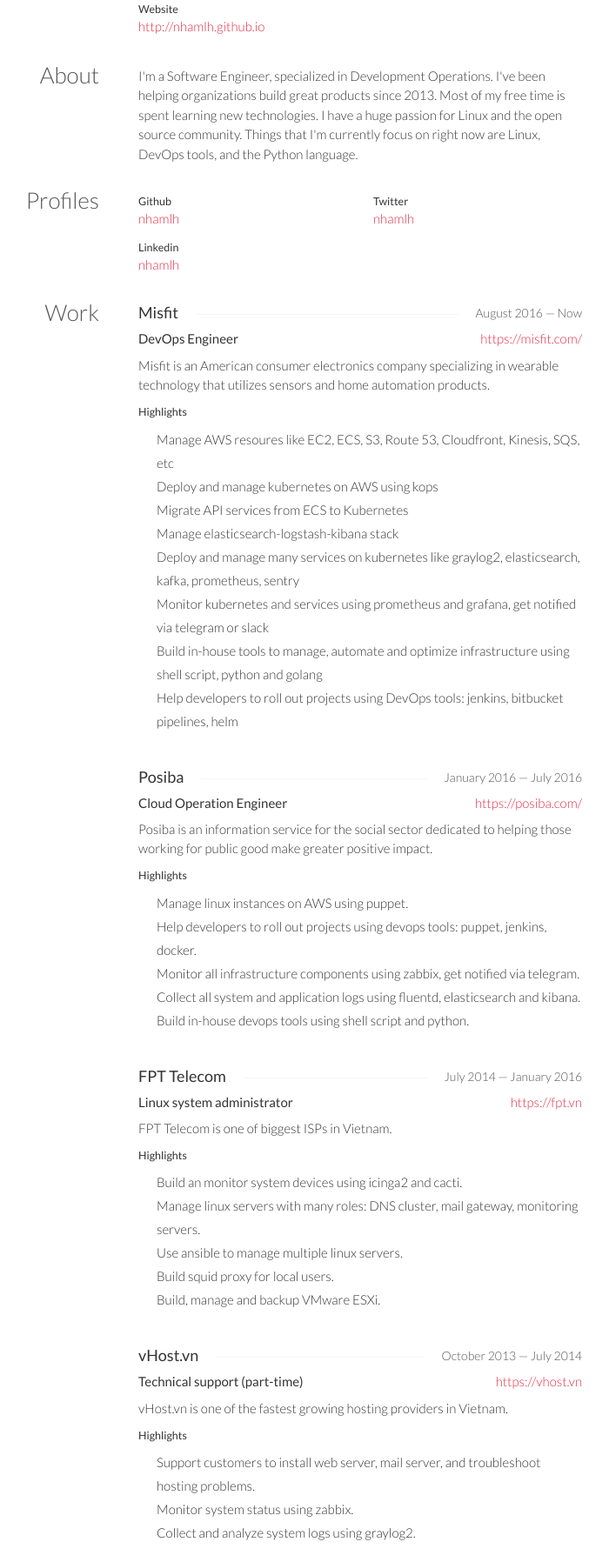
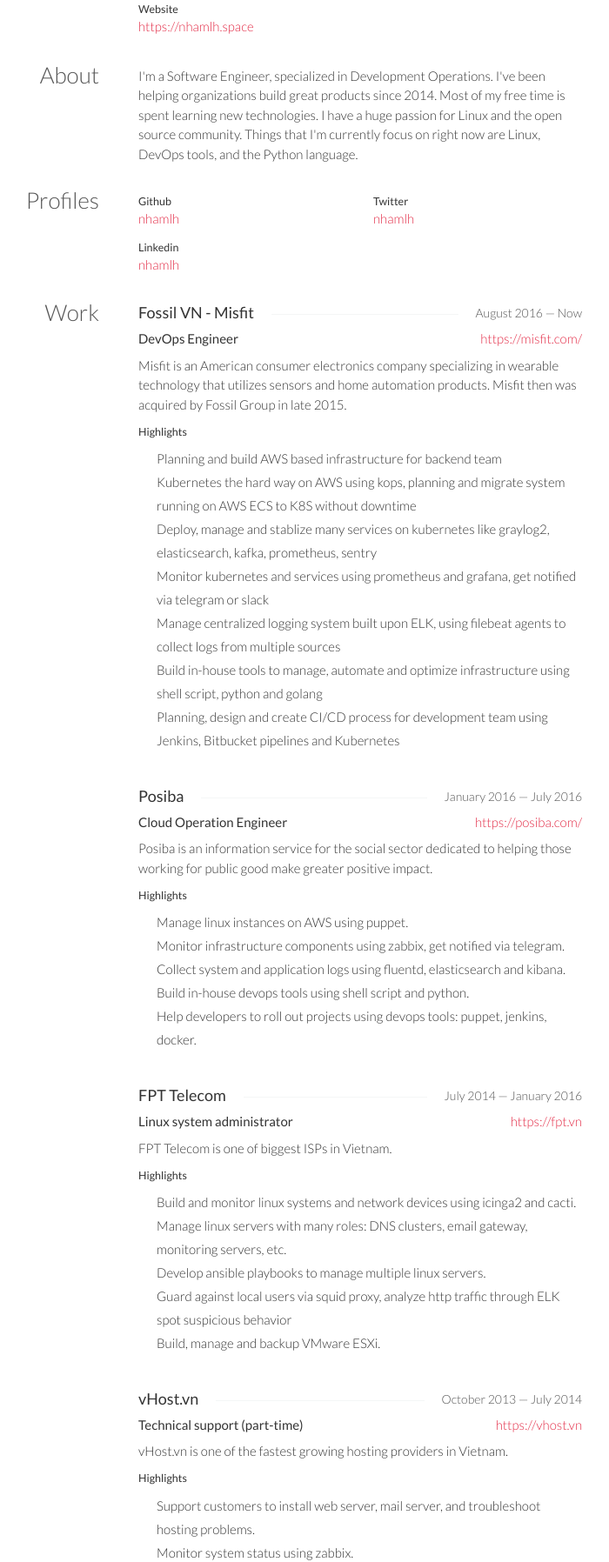
Before and after one commit to nhamlh/cv, a plain HTML site: page index.html in a window 1280 px wide. Shown: the part 241-2037 px from the top of the page at 87% size, without its empty margins (316-1016 px from the left). Drawn offline with nearby package versions, Linux system fonts and the light colour scheme; some icons are missing.

Commit message:
Deploy nhamlh/cv to github.com/nhamlh/cv.git:gh-pages

```diff
--- a/index.html
+++ b/index.html
@@ -397,7 +397,7 @@
         <div class="col-sm-6">
           <strong>Website</strong>
           <div>
-            <a target="_blank" href="http://nhamlh.github.io">http://nhamlh.github.io</a>
+            <a target="_blank" href="https://nhamlh.space">https://nhamlh.space</a>
           </div>
         </div>
       </div>
@@ -414,7 +414,7 @@
       <h3>About</h3>
     </aside>
     <div class="col-sm-9">
-      <p>I&#39;m a Software Engineer, specialized in Development Operations. I&#39;ve been helping organizations build great products since 2013. Most of my free time is spent learning new technologies. I have a huge passion for Linux and the open source community. Things that I&#39;m currently focus on right now are Linux, DevOps tools, and the Python language.</p>
+      <p>I&#39;m a Software Engineer, specialized in Development Operations. I&#39;ve been helping organizations build great products since 2014. Most of my free time is spent learning new technologies. I have a huge passion for Linux and the open source community. Things that I&#39;m currently focus on right now are Linux, DevOps tools, and the Python language.</p>
     </div>
   </section>
 
@@ -469,7 +469,7 @@
 
           <div class="col-sm-12">
             <h4 class="strike-through">
-              <span>Misfit</span>
+              <span>Fossil VN - Misfit</span>
               <span class="date">
                 August 2016 — Now
               </span>
@@ -481,27 +481,25 @@
               DevOps Engineer
             </div>
             <div class="summary">
-              <p>Misfit is an American consumer electronics company specializing in wearable technology that utilizes sensors and home automation products.</p>
+              <p>Misfit is an American consumer electronics company specializing in wearable technology that utilizes sensors and home automation products. Misfit then was acquired by Fossil Group in late 2015.</p>
             </div>
 
               <p><strong>Highlights</strong></p>
               <ul class="highlights">
 
-                  <li class="bullet">Manage AWS resoures like EC2, ECS, S3, Route 53, Cloudfront, Kinesis, SQS, etc</li>
+                  <li class="bullet">Planning and build AWS based infrastructure for backend team</li>
 
-                  <li class="bullet">Deploy and manage kubernetes on AWS using kops</li>
+                  <li class="bullet">Kubernetes the hard way on AWS using kops, planning and migrate system running on AWS ECS to K8S without downtime</li>
 
-                  <li class="bullet">Migrate API services from ECS to Kubernetes</li>
-
-                  <li class="bullet">Manage elasticsearch-logstash-kibana stack</li>
-
-                  <li class="bullet">Deploy and manage many services on kubernetes like graylog2, elasticsearch, kafka, prometheus, sentry</li>
+                  <li class="bullet">Deploy, manage and stablize many services on kubernetes like graylog2, elasticsearch, kafka, prometheus, sentry</li>
 
                   <li class="bullet">Monitor kubernetes and services using prometheus and grafana, get notified via telegram or slack</li>
 
+                  <li class="bullet">Manage centralized logging system built upon ELK, using filebeat agents to collect logs from multiple sources</li>
+
                   <li class="bullet">Build in-house tools to manage, automate and optimize infrastructure using shell script, python and golang</li>
 
-                  <li class="bullet">Help developers to roll out projects using DevOps tools: jenkins, bitbucket pipelines, helm</li>
+                  <li class="bullet">Planning, design and create CI/CD process for development team using Jenkins, Bitbucket pipelines and Kubernetes</li>
 
               </ul>
 
@@ -529,13 +527,13 @@
 
                   <li class="bullet">Manage linux instances on AWS using puppet.</li>
 
-                  <li class="bullet">Help developers to roll out projects using devops tools: puppet, jenkins, docker.</li>
+                  <li class="bullet">Monitor infrastructure components using zabbix, get notified via telegram.</li>
 
-                  <li class="bullet">Monitor all infrastructure components using zabbix, get notified via telegram.</li>
-
-                  <li class="bullet">Collect all system and application logs using fluentd, elasticsearch and kibana.</li>
+                  <li class="bullet">Collect system and application logs using fluentd, elasticsearch and kibana.</li>
 
                   <li class="bullet">Build in-house devops tools using shell script and python.</li>
+
+                  <li class="bullet">Help developers to roll out projects using devops tools: puppet, jenkins, docker.</li>
 
               </ul>
 
@@ -561,13 +559,13 @@
               <p><strong>Highlights</strong></p>
               <ul class="highlights">
 
-                  <li class="bullet">Build an monitor system devices using icinga2 and cacti.</li>
+                  <li class="bullet">Build and monitor linux systems and network devices using icinga2 and cacti.</li>
 
-                  <li class="bullet">Manage linux servers with many roles: DNS cluster, mail gateway, monitoring servers.</li>
+                  <li class="bullet">Manage linux servers with many roles: DNS clusters, email gateway, monitoring servers, etc. </li>
 
-                  <li class="bullet">Use ansible to manage multiple linux servers.</li>
+                  <li class="bullet">Develop ansible playbooks to manage multiple linux servers.</li>
 
-                  <li class="bullet">Build squid proxy for local users.</li>
+                  <li class="bullet">Guard against local users via squid proxy, analyze http traffic through ELK spot suspicious behavior</li>
 
                   <li class="bullet">Build, manage and backup VMware ESXi.</li>
 
```
